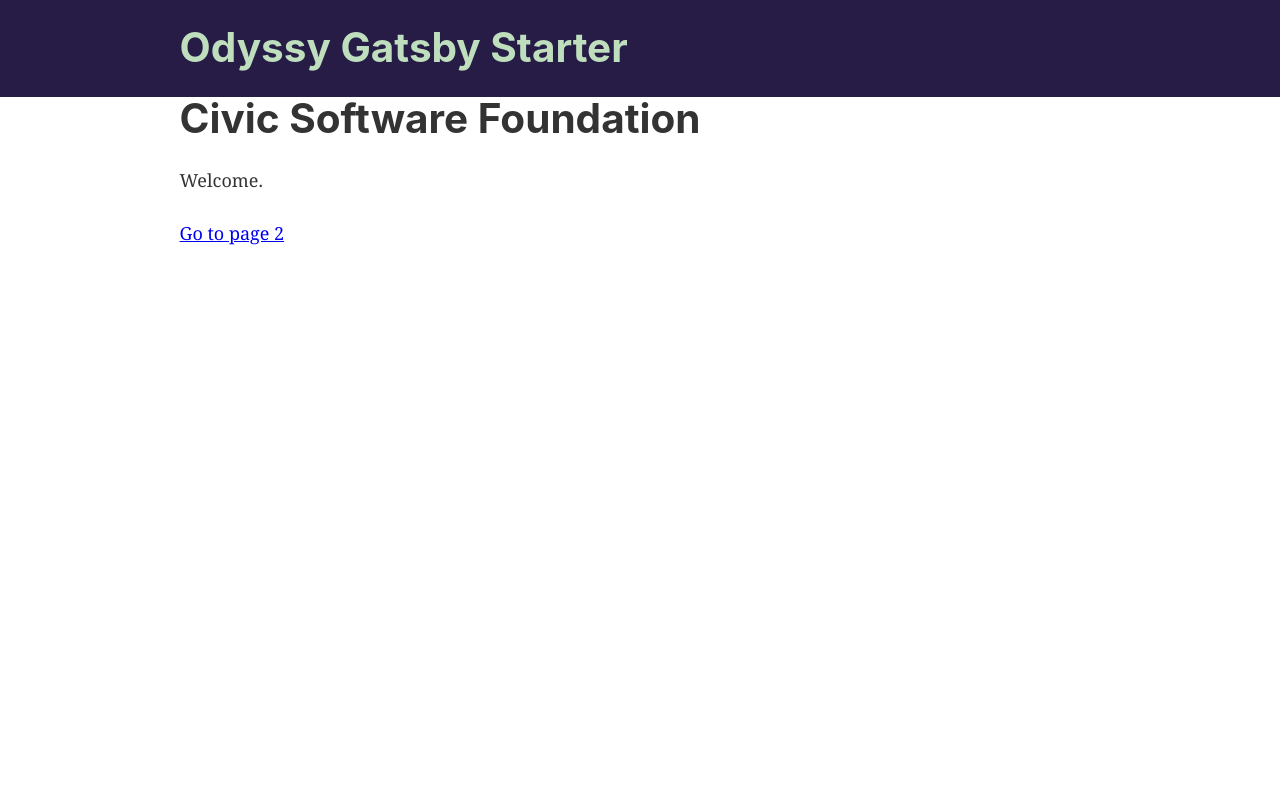
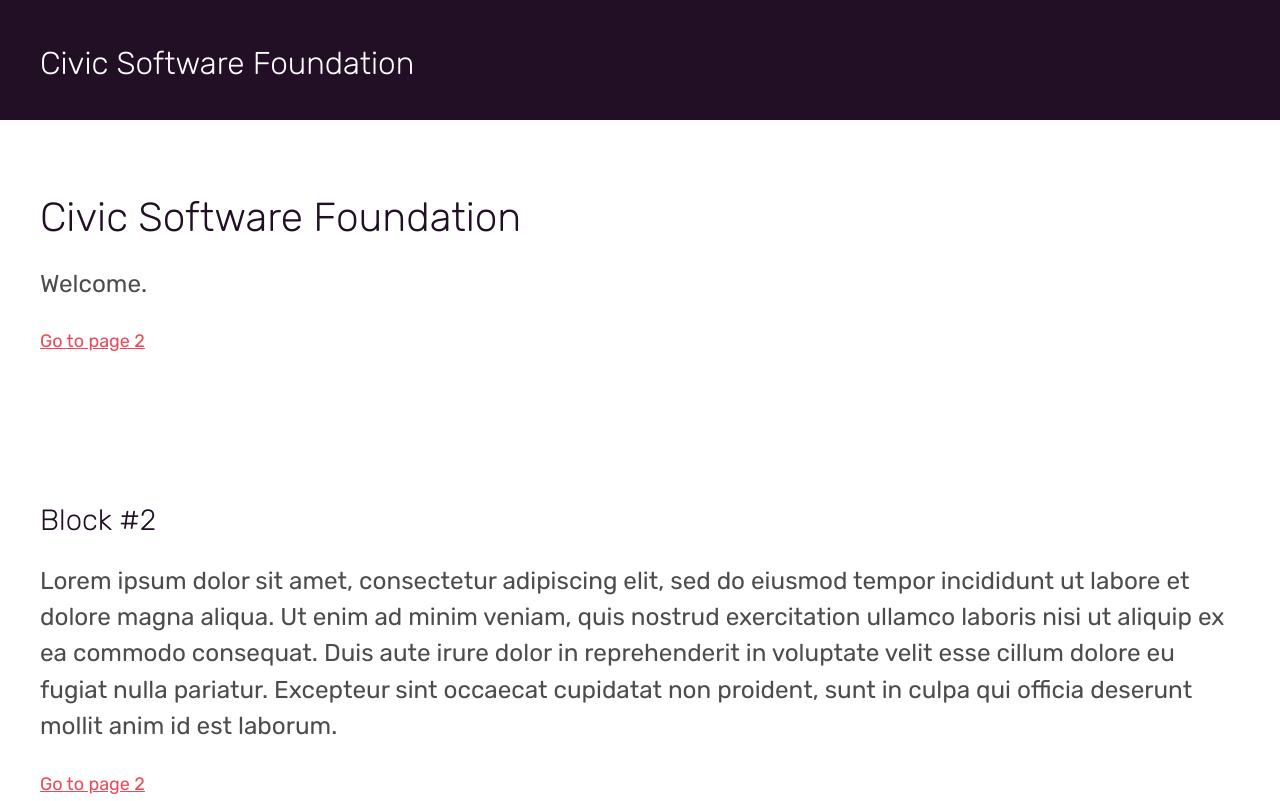
Before and after one commit to odyssy-automaton/civic-web, a Gatsby site: page / in a window 1280 px wide. Shown: the top 801 px of the page. Built offline with nearby package versions, Linux system fonts and the light colour scheme; Gatsby itself is replaced by a stand-in of ours.

Commit message:
adds base layout, typography, colors, and grid

```diff
--- a/gatsby-config.js
+++ b/gatsby-config.js
@@ -1,6 +1,6 @@
 module.exports = {
   siteMetadata: {
-    title: 'Odyssy Gatsby Starter',
+    title: 'Civic Software Foundation',
   },
   plugins: [
     'gatsby-plugin-react-helmet',
@@ -10,8 +10,8 @@
         name: 'Civic Software Foundation',
         short_name: 'Civic',
         start_url: '/',
-        background_color: '#f4e659',
-        theme_color: '#261c46',
+        background_color: '#fff',
+        theme_color: '#000',
         display: 'minimal-ui',
         icon: 'src/images/odyssy-icon.png',
       },
--- a/src/components/layout/layout.js
+++ b/src/components/layout/layout.js
@@ -29,14 +29,7 @@
           <html lang="en" />
         </Helmet>
         <Header siteTitle={data.site.siteMetadata.title} />
-        <div
-          style={{
-            margin: '0 auto',
-            maxWidth: 960,
-            padding: '0px 1.0875rem 1.45rem',
-            paddingTop: 0,
-          }}
-        >
+        <div className="Layout">
           {children}
         </div>
       </>
--- a/src/components/shared/header/header.js
+++ b/src/components/shared/header/header.js
@@ -5,15 +5,16 @@
 
 const Header = ({ siteTitle }) => (
   <div className="Header">
-    <div
+    <div className="Header__Container"
       style={{
         margin: '0 auto',
-        maxWidth: 960,
-        padding: '1.45rem 1.0875rem',
+        maxWidth: 1200,
+        padding: '0px',
+        height: '100px'
       }}
     >
       <h1 style={{ margin: 0 }}>
-        <Link className="Header__title" to="/">
+        <Link className="Header__Brand" to="/">
           {siteTitle}
         </Link>
       </h1>
--- a/src/components/shared/header/header.scss
+++ b/src/components/shared/header/header.scss
@@ -1,14 +1,28 @@
 @import '../../../styles/variables';
 
 .Header {
-  background: $od-primary;
-  margin-bottom: '1.45rem',
+  background: $primary;
+  width: 100%;
+  height: 120px;
+  display: flex;
+  align-items: center;
+  justify-content: flex-start;
+  &__Container {
+    max-width: 1200px;
+    width: 100%;
+    margin: 0 auto;
+    display: flex;
+    align-items: center;
+    justify-content: flex-start;
+  }
 }
 
-.Header__title {
-  color: $od-green;
+.Header__Brand {
+  color: white;
+  font-size: 1.75rem;
+  font-weight: 100;
 }
 
-a.Header__title {
+a.Header__Brand {
   text-decoration: none;
 }
--- a/src/pages/index.js
+++ b/src/pages/index.js
@@ -3,11 +3,48 @@
 
 import Layout from '../components/layout/layout'
 
+import '../styles/global.scss';
+
 const IndexPage = () => (
   <Layout>
-    <h1>Civic Software Foundation</h1>
-    <p>Welcome.</p>
-    <Link to="/page-2/">Go to page 2</Link>
+    <div className="Block">
+      <div className="Contents">
+        <h1>Civic Software Foundation</h1>
+        <p>Welcome.</p>
+        <Link to="/page-2/">Go to page 2</Link>
+      </div>
+    </div>
+    <div className="Block">
+      <div className="Contents">
+        <h2>Block #2</h2>
+        <p>Lorem ipsum dolor sit amet, consectetur adipiscing elit, sed do eiusmod tempor incididunt ut labore et dolore magna aliqua. Ut enim ad minim veniam, quis nostrud exercitation ullamco laboris nisi ut aliquip ex ea commodo consequat. Duis aute irure dolor in reprehenderit in voluptate velit esse cillum dolore eu fugiat nulla pariatur. Excepteur sint occaecat cupidatat non proident, sunt in culpa qui officia deserunt mollit anim id est laborum.</p>
+        <Link to="/page-2/">Go to page 2</Link>
+      </div>
+    </div>
+    <div className="Block">
+      <div className="Contents">
+        <h2>Block #3</h2>
+        <p>Lorem ipsum dolor sit amet, consectetur adipiscing elit, sed do eiusmod tempor incididunt ut labore et dolore magna aliqua. Ut enim ad minim veniam, quis nostrud exercitation ullamco laboris nisi ut aliquip ex ea commodo consequat. Duis aute irure dolor in reprehenderit in voluptate velit esse cillum dolore eu fugiat nulla pariatur. Excepteur sint occaecat cupidatat non proident, sunt in culpa qui officia deserunt mollit anim id est laborum.</p>
+        <div className="Grid">
+          <div className="Grid__Column--33">
+            <h3>Heading</h3>
+            <p>Lorem ipsum dolor sit amet, consectetur adipiscing elit, sed do eiusmod tempor incididunt ut labore et dolore.</p>
+            <Link to="/page-2/">Go to page 2</Link>
+          </div>
+          <div className="Grid__Column--33">
+            <h3>Heading</h3>
+            <p>Lorem ipsum dolor sit amet, consectetur adipiscing elit, sed do eiusmod tempor incididunt ut labore et dolore.</p>
+            <Link to="/page-2/">Go to page 2</Link>
+          </div>
+          <div className="Grid__Column--33">
+            <h3>Heading</h3>
+            <p>Lorem ipsum dolor sit amet, consectetur adipiscing elit, sed do eiusmod tempor incididunt ut labore et dolore.</p>
+            <Link to="/page-2/">Go to page 2</Link>
+          </div>
+        </div>
+
+      </div>
+    </div>
   </Layout>
 )
 
--- a/src/styles/_variables.scss
+++ b/src/styles/_variables.scss
@@ -3,11 +3,15 @@
 $base-font: 'Rubik', sans-serif;
 
 // Color Palette
-$od-primary: rgba(38,28,70,1);
-$od-yellow: rgba(244,230,89,1);
-$od-light-purple: rgba(93,63,152,1);
-$od-green: rgba(191,222,189,1);
+$primary: rgba(34,15,37,1);
+$secondary: rgba(237,73,91,1);
+$tertiary: rgba(23,182,169,1);
 
 //Media Queries
+$grid: 1200px;
 $tablet: 768px;
 $phone: 420px;
+
+body, p, h1, h2, h3, h4, h5, h6 {
+    font-family: $base-font;
+}
--- /dev/null
+++ b/src/styles/global.scss
@@ -0,0 +1,65 @@
+@import 'variables';
+
+// Layout
+.Layout {
+    max-width: 1200px;
+    margin: 0 auto;
+    @media (max-width: $grid) {
+        padding: 0px 25px;
+    }
+}
+
+// Typography
+
+body { font-family: $base-font; }
+
+h1, h2, h3, h4, h5, h6 {
+    font-family: $base-font;
+    color: $primary;
+    font-weight: 100;
+}
+
+p { font-family: $base-font; color:rgba(0,0,0,0.7); }
+
+// Links
+
+a { font-family: $base-font; color: $secondary; }
+
+// Blocks
+
+.Block {
+    width: 100%;
+    display: flex;
+    align-items: center;
+    justify-content: flex-start;
+    padding: 75px 0px;
+    &__Contents {
+
+    }
+    p { font-size: 1.35em; line-height: 1.5em; }
+}
+
+// Grid
+
+.Grid {
+    width: 100%;
+    display: flex;
+    flex-wrap: wrap;
+    justify-content: space-between;
+    &__Column {
+        flex-direction: column;
+        &--33 {
+            flex-basis: calc(100% / 3);
+            @media (max-width: $grid) {
+                flex-basis: 100%;
+            }
+        }
+        &--50 {
+            flex-basis: calc(100% / 2);
+        }
+    }
+    &__Row {
+        flex-direction: row;
+        flex-basis: 100%;
+    }
+}
```
